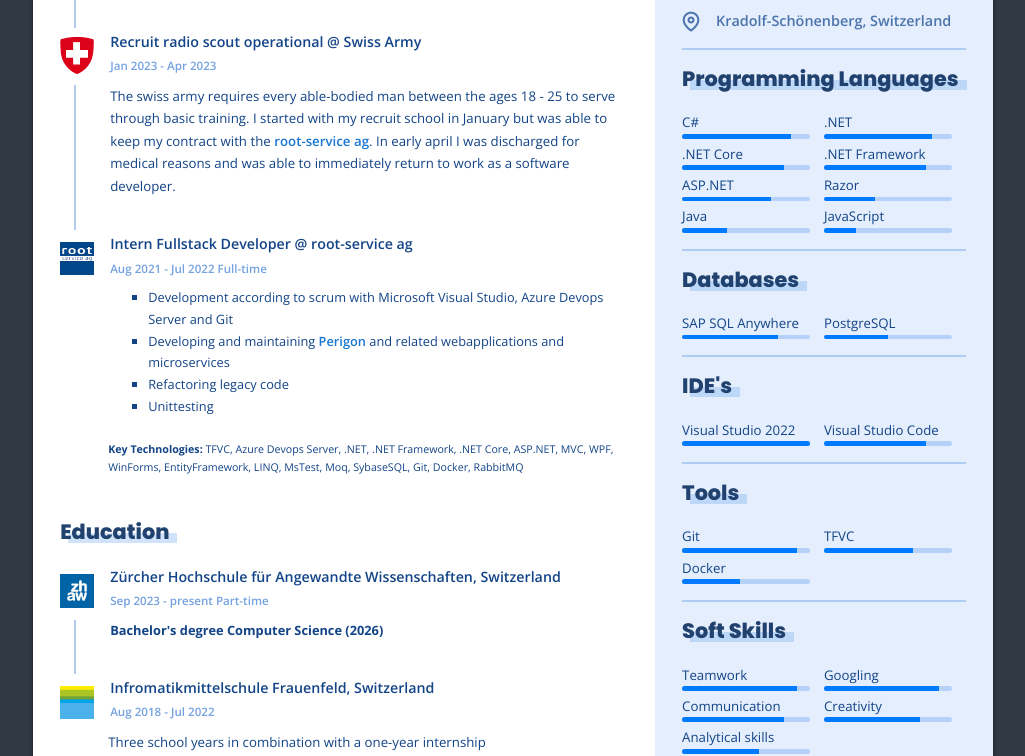
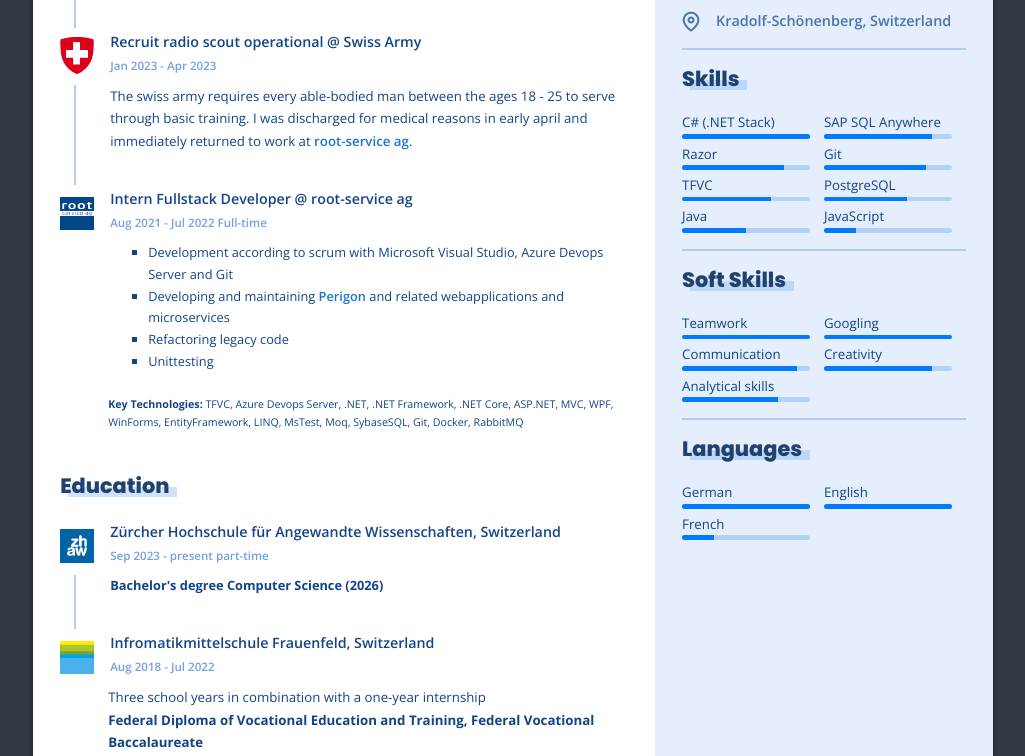
Before and after one commit to Rap22tor/Rap22tor.github.io, a plain HTML site: page cv/index.html in a window 1280 px wide. Shown: the part 605-1361 px from the top of the page, without its empty margins (127-1152 px from the left). Drawn offline with nearby package versions, Linux system fonts and the light colour scheme.

Commit message:
rewording and skills update

```diff
--- a/cv/index.html
+++ b/cv/index.html
@@ -43,10 +43,10 @@
                                 </a>
 
                                 <div>
-                                    <h3>Junior Fullstack Developer @ <a class="subtle" href="https://web.root.ch/"
+                                    <h3>Fullstack Developer @ <a class="subtle" href="https://web.root.ch/"
                                             title="root-service ag">root-service ag</a></h3>
                                     <small>
-                                        Aug 2022 - Sept 2023 Full-time, Oct 2023 - present Part-time
+                                        Aug 2022 - Sept 2023 Full-time, Oct 2023 - present part-time
                                     </small>
                                 </div>
                             </div>
@@ -90,11 +90,8 @@
                             <div class="work-content">
                                 <p>
                                     The swiss army requires every able-bodied man between the ages 18 - 25 to serve
-                                    through
-                                    basic training. I started with my recruit school in January but was able to keep my
-                                    contract with the <a href="https://web.root.ch/">root-service ag</a>. In early april
-                                    I was discharged for medical reasons and was able to immediately return to work as
-                                    a software developer.
+                                    through basic training. I was discharged for medical reasons in early april and immediately
+                                    returned to work at <a href="https://web.root.ch/">root-service ag</a>.
                                 </p>
                             </div>
                         </li>
@@ -145,7 +142,7 @@
                                             title="Zürcher Hochschule für Angewandte Wissenschaften">Zürcher Hochschule
                                             für Angewandte Wissenschaften, Switzerland</a></h3>
                                     <small>
-                                        Sep 2023 - present Part-time
+                                        Sep 2023 - present part-time
                                     </small>
                                 </div>
                             </div>
@@ -238,41 +235,41 @@
                     </address>
                     <hr />
                     <section>
-                        <h2>Programming Languages</h2>
+                        <h2>Skills</h2>
                         <div class="skillset">
-                            <div class="skill">C#
+                            <div class="skill">C# (.NET Stack)
+                                <div class="progress">
+                                    <div class="progress-bar" style="width:100%;">&nbsp;</div>
+                                </div>
+                            </div>
+                            <div class="skill">SAP SQL Anywhere
                                 <div class="progress">
                                     <div class="progress-bar" style="width:85%;">&nbsp;</div>
                                 </div>
                             </div>
-                            <div class="skill">.NET
-                                <div class="progress">
-                                    <div class="progress-bar" style="width:85%;">&nbsp;</div>
-                                </div>
-                            </div>
-                            <div class="skill">.NET Core
+                            <div class="skill">Razor
                                 <div class="progress">
                                     <div class="progress-bar" style="width:80%;">&nbsp;</div>
                                 </div>
                             </div>
-                            <div class="skill">.NET Framework
+                            <div class="skill">Git
                                 <div class="progress">
                                     <div class="progress-bar" style="width:80%;">&nbsp;</div>
                                 </div>
                             </div>
-                            <div class="skill">ASP.NET
+                            <div class="skill">TFVC
                                 <div class="progress">
                                     <div class="progress-bar" style="width:70%;">&nbsp;</div>
                                 </div>
                             </div>
-                            <div class="skill">Razor
+                            <div class="skill">PostgreSQL
                                 <div class="progress">
-                                    <div class="progress-bar" style="width:40%;">&nbsp;</div>
+                                    <div class="progress-bar" style="width:65%;">&nbsp;</div>
                                 </div>
                             </div>
                             <div class="skill">Java
                                 <div class="progress">
-                                    <div class="progress-bar" style="width:35%;">&nbsp;</div>
+                                    <div class="progress-bar" style="width:50%;">&nbsp;</div>
                                 </div>
                             </div>
                             <div class="skill">JavaScript
@@ -282,78 +279,31 @@
                             </div>
                         </div>
                         <hr />
-                        <h2>Databases</h2>
+                        <h2>Soft Skills</h2>
                         <div class="skillset">
-                            <div class="skill">SAP SQL Anywhere
-                                <div class="progress">
-                                    <div class="progress-bar" style="width:75%;">&nbsp;</div>
-                                </div>
-                            </div>
-                            <div class="skill">PostgreSQL
-                                <div class="progress">
-                                    <div class="progress-bar" style="width:50%;">&nbsp;</div>
-                                </div>
-                            </div>
-                        </div>
-                        <hr />
-                        <h2>IDE's</h2>
-                        <div class="skillset">
-                            <div class="skill">Visual Studio 2022
+                            <div class="skill">Teamwork
                                 <div class="progress">
                                     <div class="progress-bar" style="width:100%;">&nbsp;</div>
                                 </div>
                             </div>
-                            <div class="skill">Visual Studio Code
+                            <div class="skill">Googling
                                 <div class="progress">
-                                    <div class="progress-bar" style="width:80%;">&nbsp;</div>
+                                    <div class="progress-bar" style="width:100%;">&nbsp;</div>
                                 </div>
                             </div>
-                        </div>
-                        <hr />
-                        <h2>Tools</h2>
-                        <div class="skillset">
-                            <div class="skill">Git
+                            <div class="skill">Communication
                                 <div class="progress">
                                     <div class="progress-bar" style="width:90%;">&nbsp;</div>
                                 </div>
                             </div>
-                            <div class="skill">TFVC
-                                <div class="progress">
-                                    <div class="progress-bar" style="width:70%;">&nbsp;</div>
-                                </div>
-                            </div>
-                            <div class="skill">Docker
-                                <div class="progress">
-                                    <div class="progress-bar" style="width:45%;">&nbsp;</div>
-                                </div>
-                            </div>
-                        </div>
-                        <hr />
-                        <h2>Soft Skills</h2>
-                        <div class="skillset">
-                            <div class="skill">Teamwork
-                                <div class="progress">
-                                    <div class="progress-bar" style="width:90%;">&nbsp;</div>
-                                </div>
-                            </div>
-                            <div class="skill">Googling
-                                <div class="progress">
-                                    <div class="progress-bar" style="width:90%;">&nbsp;</div>
-                                </div>
-                            </div>
-                            <div class="skill">Communication
-                                <div class="progress">
-                                    <div class="progress-bar" style="width:80%;">&nbsp;</div>
-                                </div>
-                            </div>
                             <div class="skill">Creativity
                                 <div class="progress">
-                                    <div class="progress-bar" style="width:75%;">&nbsp;</div>
+                                    <div class="progress-bar" style="width:85%;">&nbsp;</div>
                                 </div>
                             </div>
                             <div class="skill">Analytical skills
                                 <div class="progress">
-                                    <div class="progress-bar" style="width:60%;">&nbsp;</div>
+                                    <div class="progress-bar" style="width:75%;">&nbsp;</div>
                                 </div>
                             </div>
                         </div>
```
